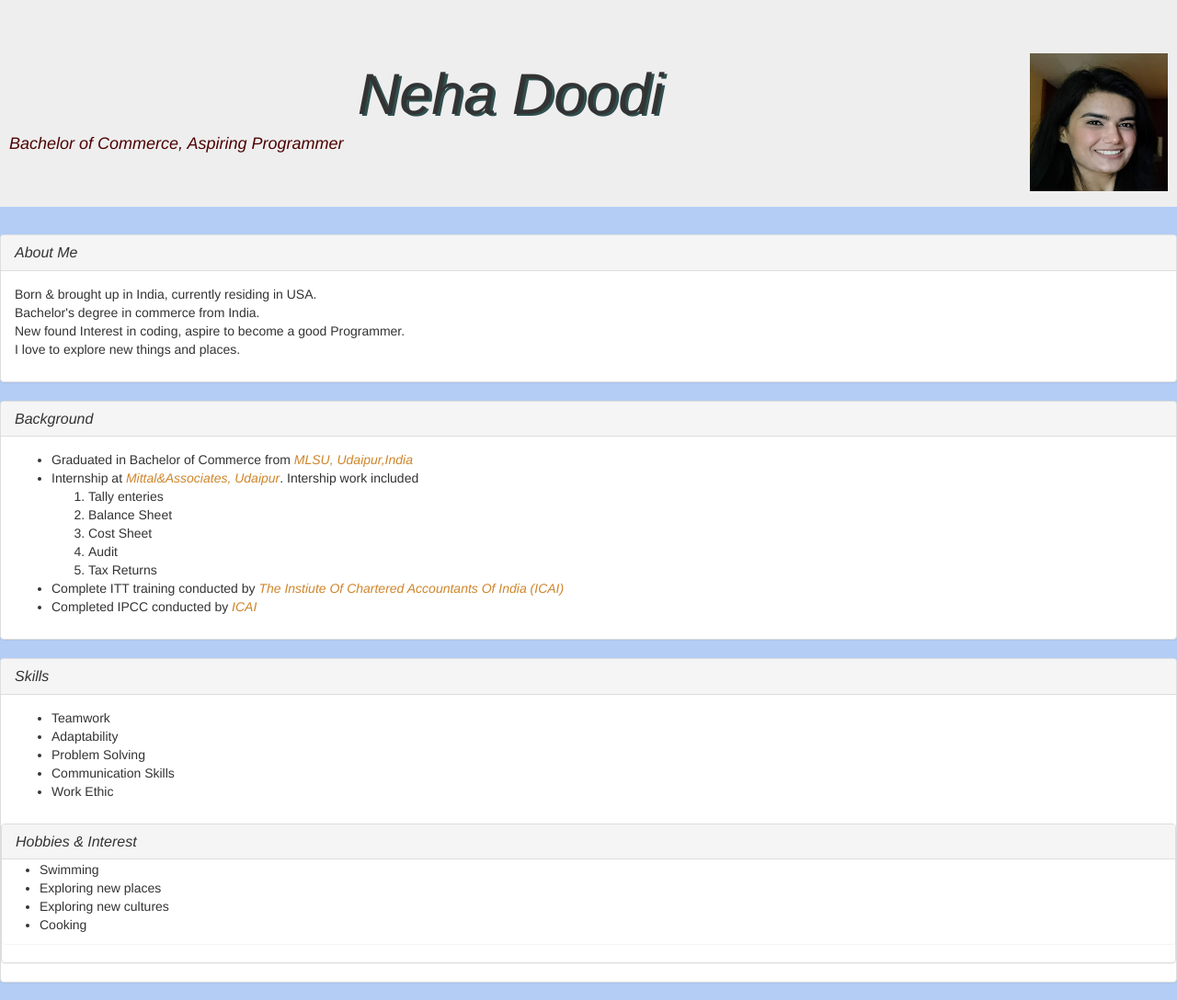
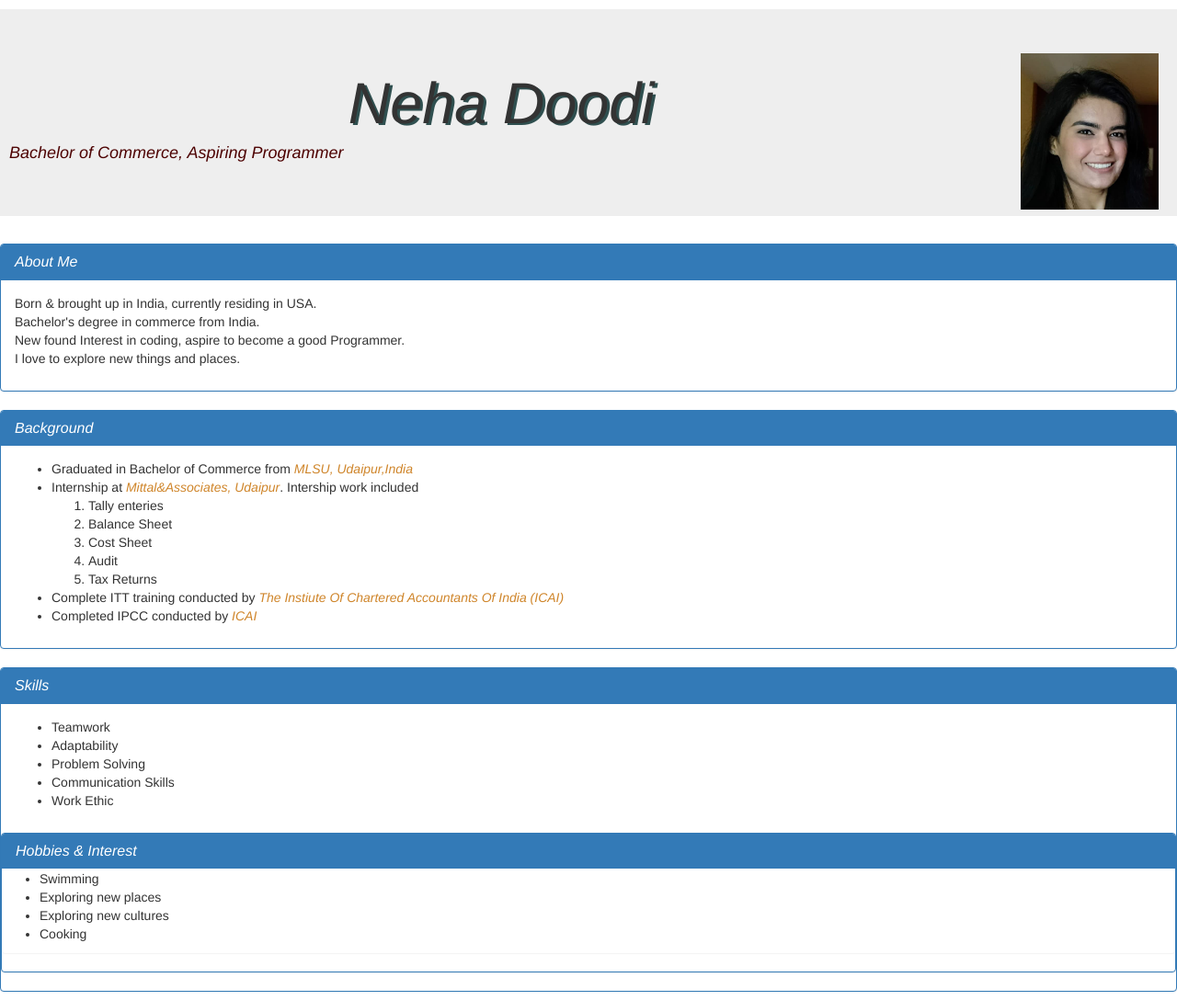
Before and after one commit to nehad1992/Portfolio-Project1, a plain HTML site: page index.html in a window 1280 px wide. Shown: the top 1088 px of the page at 92% size. Drawn offline with Linux system fonts and the light colour scheme.

Commit message:
Add color, font, etc

```diff
--- a/css/styles.css
+++ b/css/styles.css
@@ -1,6 +1,6 @@
-body {
+/* body {
     background-color: rgb(179, 205, 245);
-}
+} */
 
 h1 {
     font-size: 50px;
@@ -11,11 +11,14 @@ h1 {
 }
 .image1 {
     float: right;
-    border: rgb(43, 42, 42);
-    width: 170px;
+    border: black;
+    width: 190px;
     height: 170px;
     border-radius: 5px;
-    padding: 10px;
+    padding-right: 20px;
+    padding-left: 20px;
+    border-style: inherit;
+
 }
 .intro {
     color: rgb(77, 2, 2);
--- a/index.html
+++ b/index.html
@@ -8,18 +8,14 @@
         <link rel="stylesheet" href="css/styles.css" type="text/css">
     </head>
     <body>
-       <div class= "jumbotron">
-				<img src="pic1.jpg" alt ="An image of Neha Doodi" class="image1">
-          <h1>
-               Neha Doodi
-					</h1>
-
-          <h4 class ="intro">
-          <em> Bachelor of Commerce, Aspiring Programmer</em>
+			<p>
+				<div class= "jumbotron" >
+					<img src="pic1.jpg" alt ="An image of Neha Doodi" class="image1">
+          <h1>Neha Doodi</h1>
+					<h4 class ="intro"><em> Bachelor of Commerce, Aspiring Programmer</em>
 					</h4>
-
 				</div>
-				<div class="panel panel-default">
+				<div class="panel panel-primary">
 					<div class="panel-heading">
 						<h3 class="panel-title">About Me</h3>
 					</div>
@@ -30,7 +26,7 @@
 						I love to explore new things and places. <br></p>
 					</div>
 				</div>
-				<div class= "panel panel-default">
+				<div class= "panel panel-primary">
 					<div class="panel-heading">
 						<h3 class="panel-title"> Background</h3>
 					</div>
@@ -50,7 +46,7 @@
 						</ul>
 					</div>
 				</div>
-				<div class="panel panel-default">
+				<div class="panel panel-primary">
 					<div class="panel-heading">
 						<h3 class="panel-title">Skills</h3>
 					</div>
@@ -63,7 +59,7 @@
 							<li>Work Ethic</li>
 						</ul>
 					</div>
-					<div class="panel panel-default">
+					<div class="panel panel-primary">
 						<div class="panel-heading">
 							<h3 class="panel-title">Hobbies & Interest</h3>
 						</div>
@@ -77,7 +73,7 @@
 						</div>
 					</div>
 				</div>
-				<div class="panel panel-default">
+				<div class="panel panel-primary">
 					<div class=" panel-heading">
 						<h3 class= "panel-title">List of projects with their active link to GitHub</h3>
 					</div>
```
